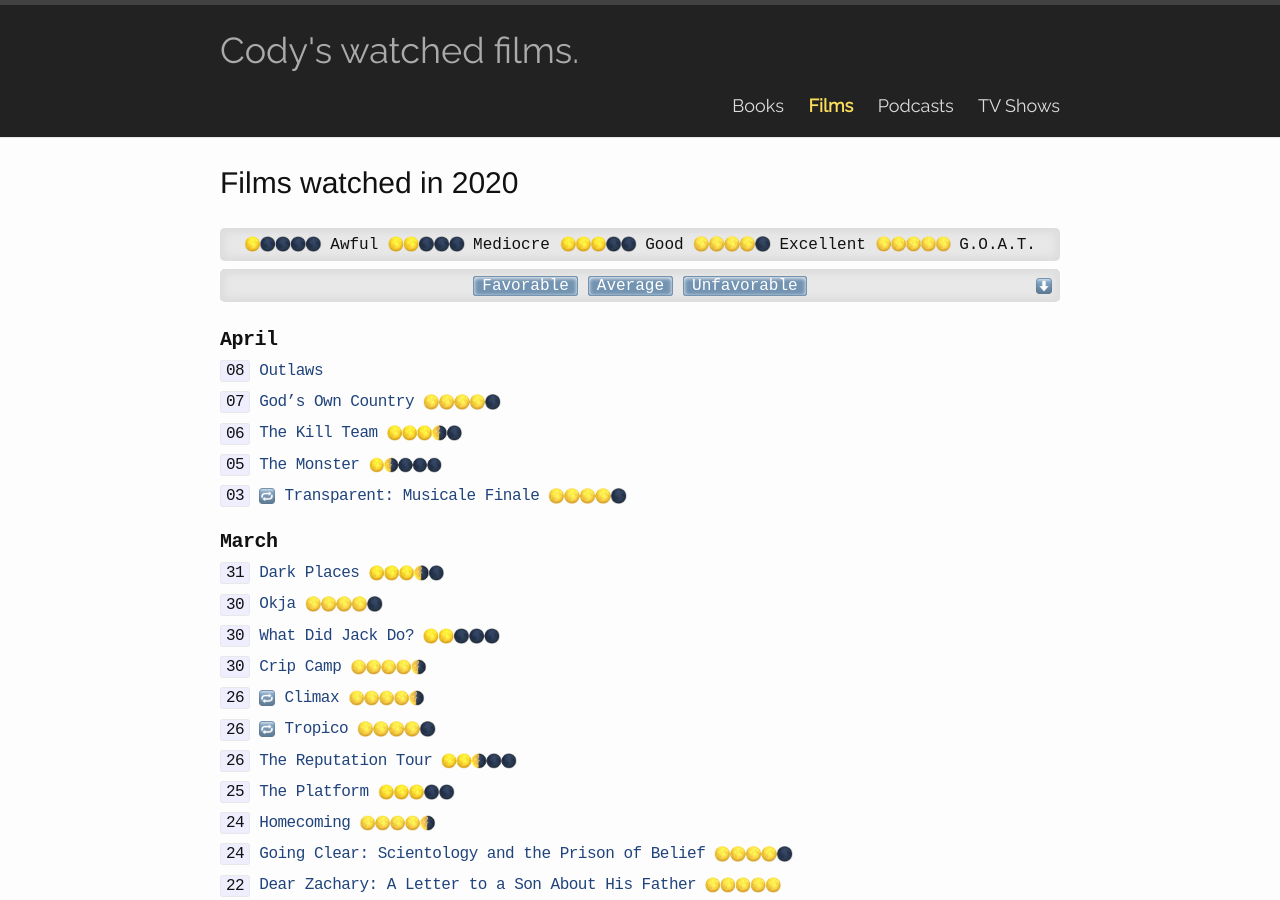
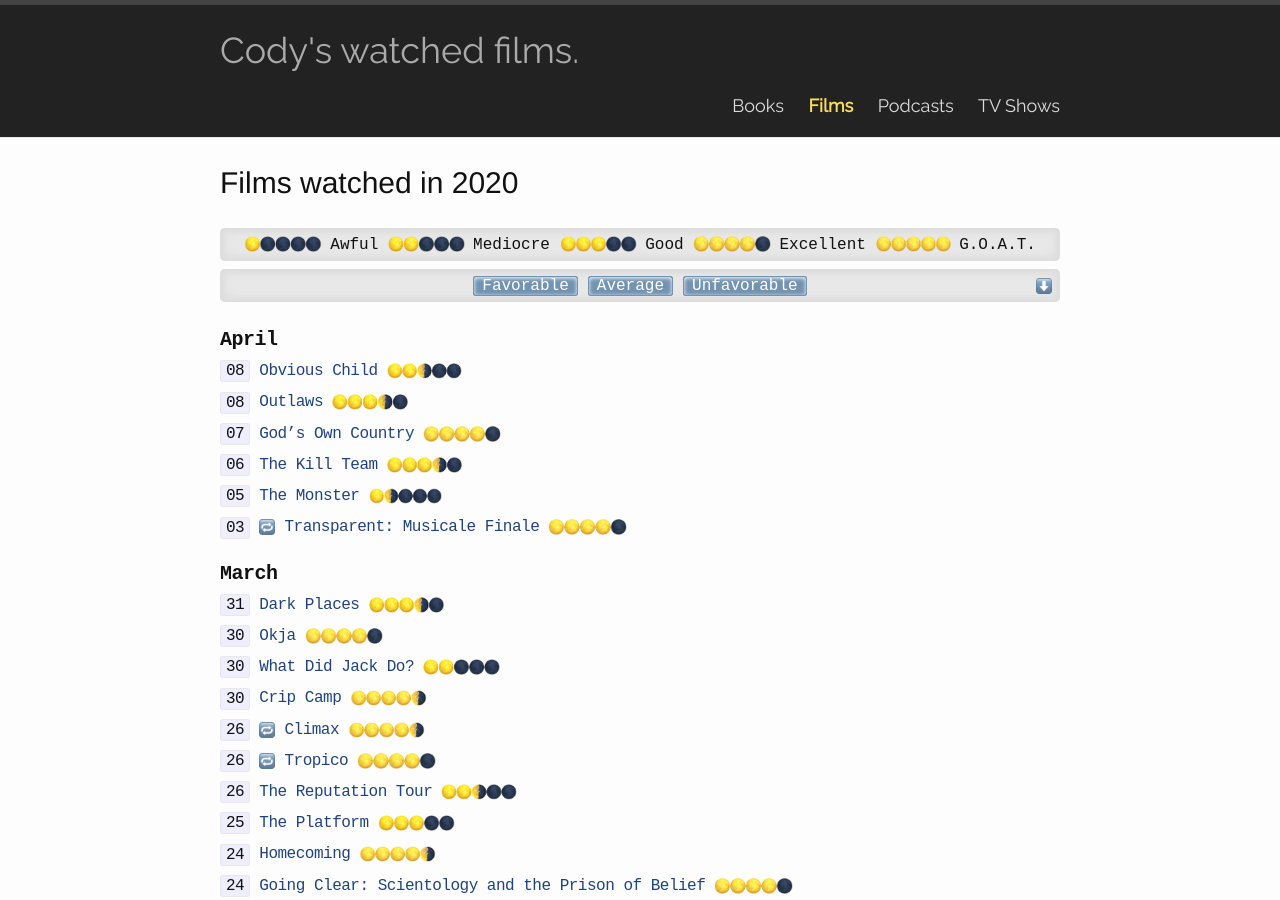
Before and after one commit to codydalerodgers/personal-blog, a Jekyll site: the page built from _films/2020.md, in a window 1280 px wide and 900 px high. Built offline with Jekyll 4.4.1, drawn with Linux system fonts in a browser that asks for light colours.

Commit message:
Obvious Child

```diff
--- a/_films/2020.md
+++ b/_films/2020.md
@@ -5,7 +5,9 @@
 category: films
 ---
 ## April
-`08` [Outlaws](https://www.imdb.com/title/tt6301712/) {{ site.35 }}
+`08` [Obvious Child](https://www.imdb.com/title/tt2910274/) {{ site.r25}}
+
+`08` [Outlaws](https://www.imdb.com/title/tt6301712/) {{ site.r35 }}
 
 `07` [God's Own Country](https://www.imdb.com/title/tt5635086/) {{ site.r4 }}
 
--- a/_posts/2019-05-28-a24.markdown
+++ b/_posts/2019-05-28-a24.markdown
@@ -97,7 +97,7 @@
 <span class="a24_color">**Laggies**</span> ∙
 <span class="a24_color">**Tusk**</span> ∙
 <span class="a24_color">**The Rover**</span> ∙
-Obvious Child ∙
+<span class="a24_color">**Obvious Child**</span> ∙
 <span class="a24_color">**Locke**</span> ∙
 <span class="a24_color">**Under the Skin**</span> ∙
 <span class="a24_color">**Enemy**</span> ∙
```
